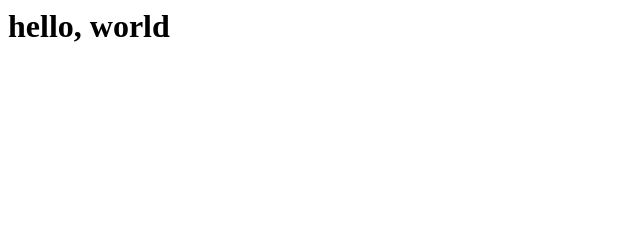
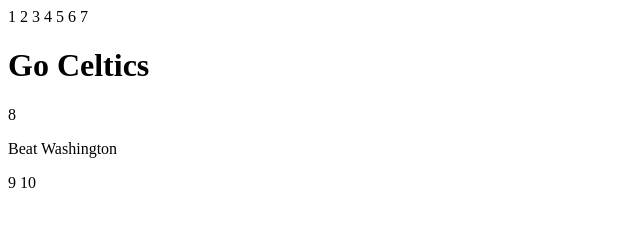
Before and after one commit to champ27/website, a plain HTML site: page index.html in a window 1280 px wide. Shown: the whole page, without its empty margins (0-640 px from the left). Drawn offline with Linux system fonts and the light colour scheme.

Commit message:
Add structure to html file

```diff
--- a/index.html
+++ b/index.html
@@ -1 +1,10 @@
-<h1>hello, world</h1>
+1 <!DOCTYPE html>
+ 2 <html>
+ 3   <head>
+ 4     <title>Go Celtics</title>
+ 5   </head>
+ 6   <body>
+ 7     <h1>Go Celtics</h1>
+ 8     <p>Beat Washington</p>
+ 9   </body>
+10 </html>
```
